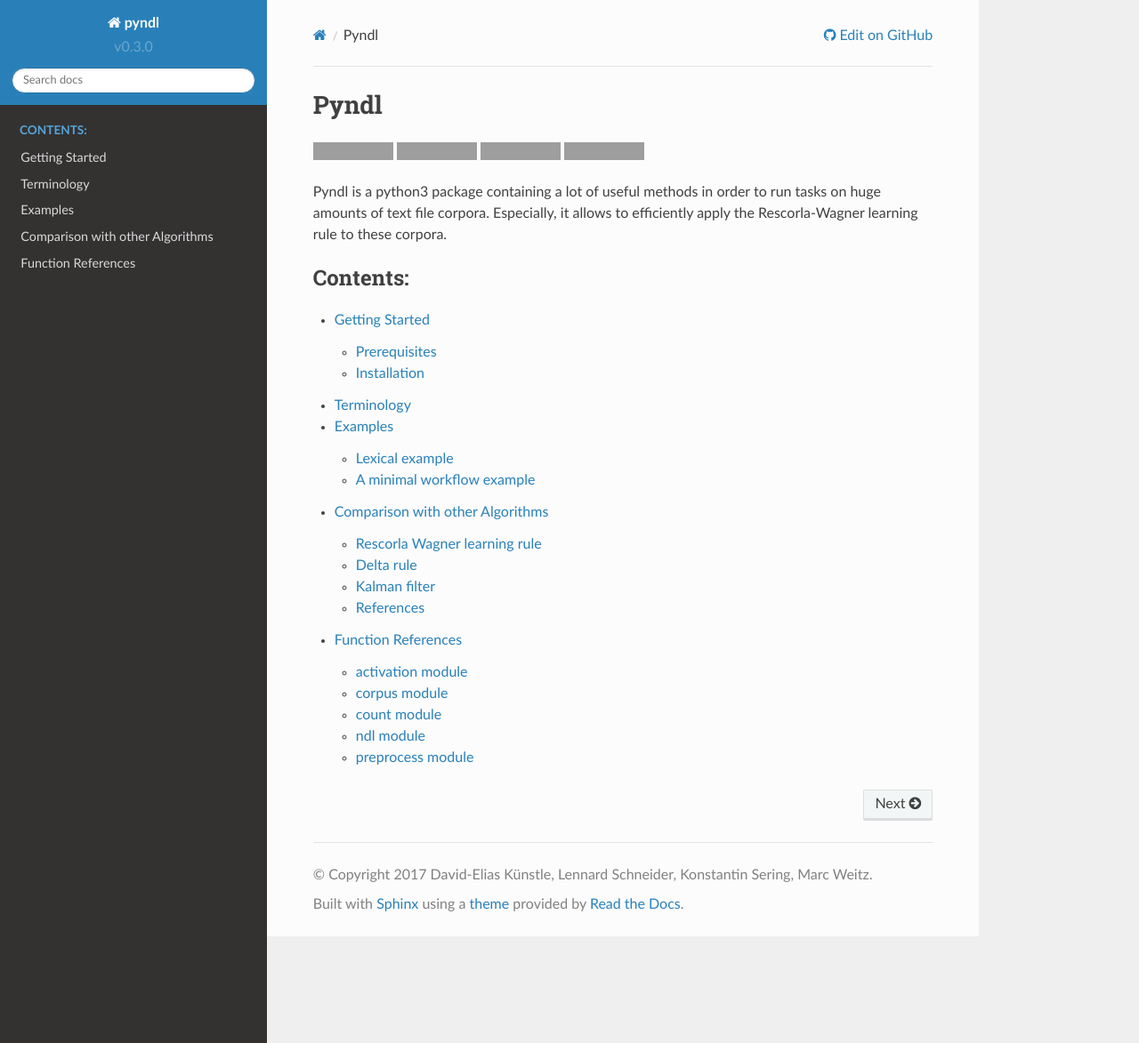
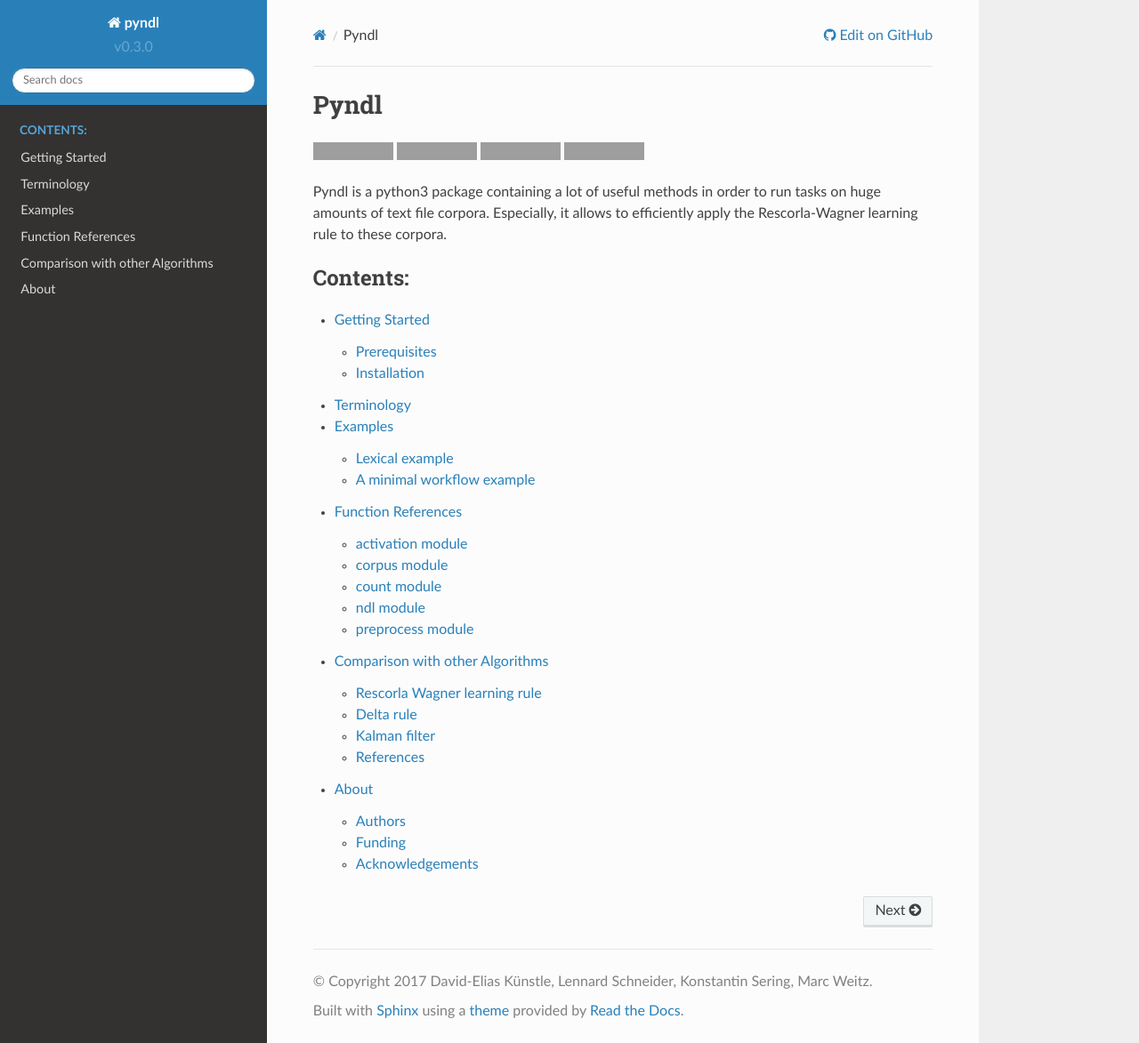
Before and after one commit to quantling/pyndl, a Sphinx documentation site: the page built from doc/source/index.rst, in a window 1280 px wide and 1173 px high. Shown: the whole window at 89% size. Built offline with Sphinx 7.4.7 and the Read the Docs theme 2.0.0, drawn with Linux system fonts in a browser that asks for light colours; grey boxes are pictures that could not be loaded.

Commit message:
adds information about the package (fixes #101)

```diff
--- a/doc/source/index.rst
+++ b/doc/source/index.rst
@@ -29,5 +29,6 @@
    getting_started
    terminology
    examples
+   references
    comparison
-   references
+   about
```
Also changed, not shown: doc/source/about.rst (added, +18 -0 lines).
